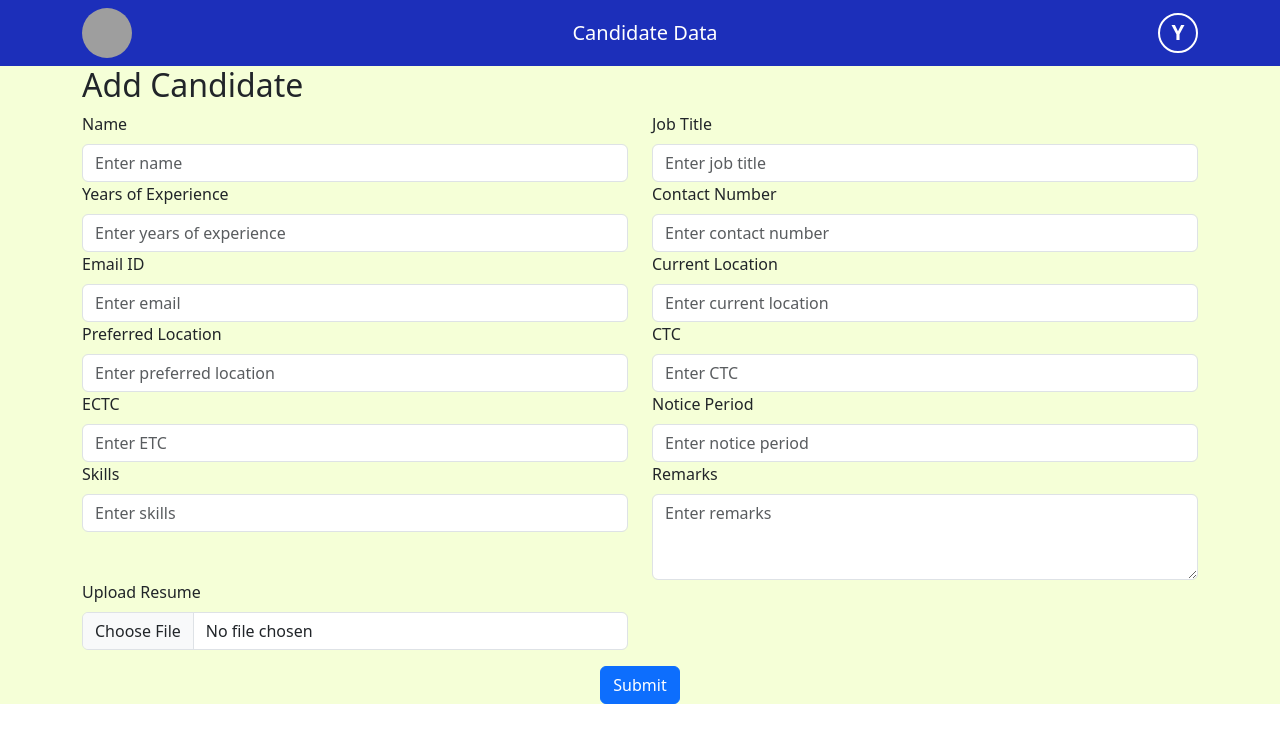
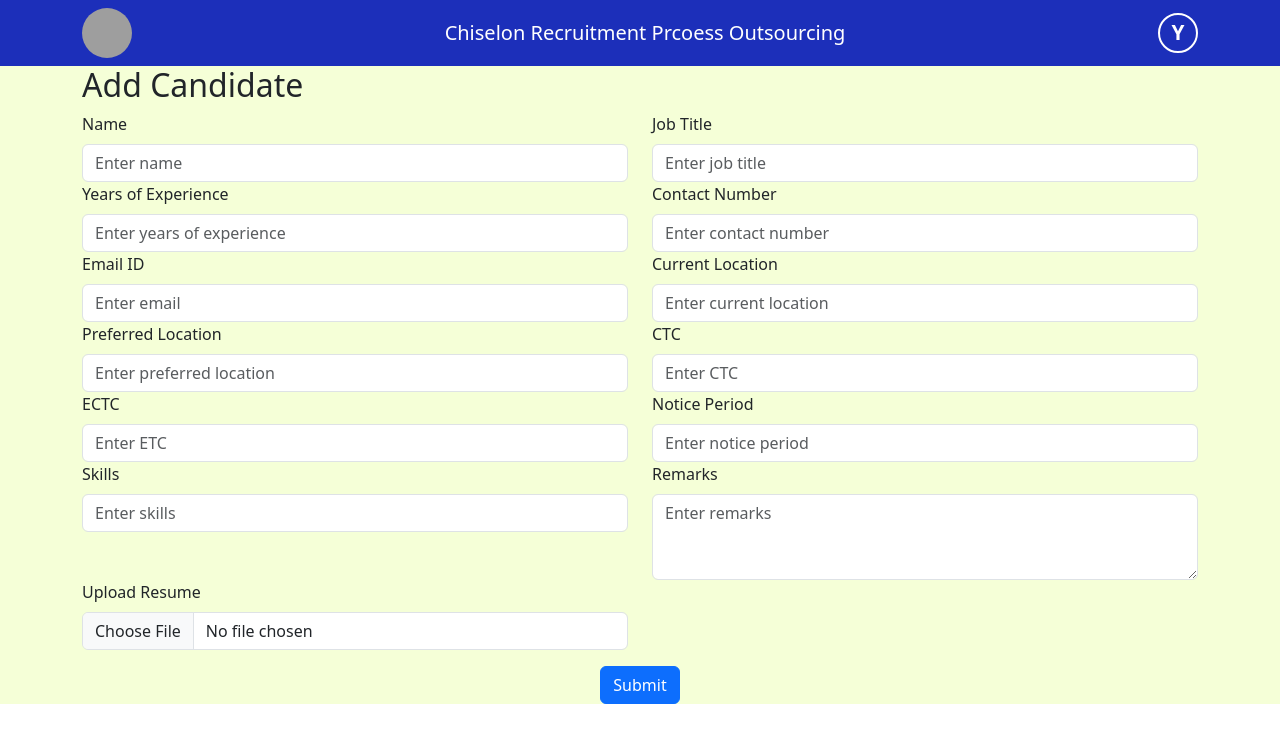
Before and after one commit to yuvarajkannan17/candidatedata, a React (Create React App) app: page / in a window 1280 px wide. Shown: the top 742 px of the page. Built offline with nearby package versions, Linux system fonts and the light colour scheme; grey boxes are pictures that could not be loaded.

Commit message:
updated title

```diff
--- a/src/components/Header.js
+++ b/src/components/Header.js
@@ -19,7 +19,7 @@
         </div>
 
         {/* Middle: Title */}
-        <Navbar.Brand className="mx-auto">Candidate Data</Navbar.Brand>
+        <Navbar.Brand className="mx-auto">Chiselon Recruitment Prcoess Outsourcing</Navbar.Brand>
 
         {/* Right side: User Avatar */}
         <div className="user-avatar">
```
